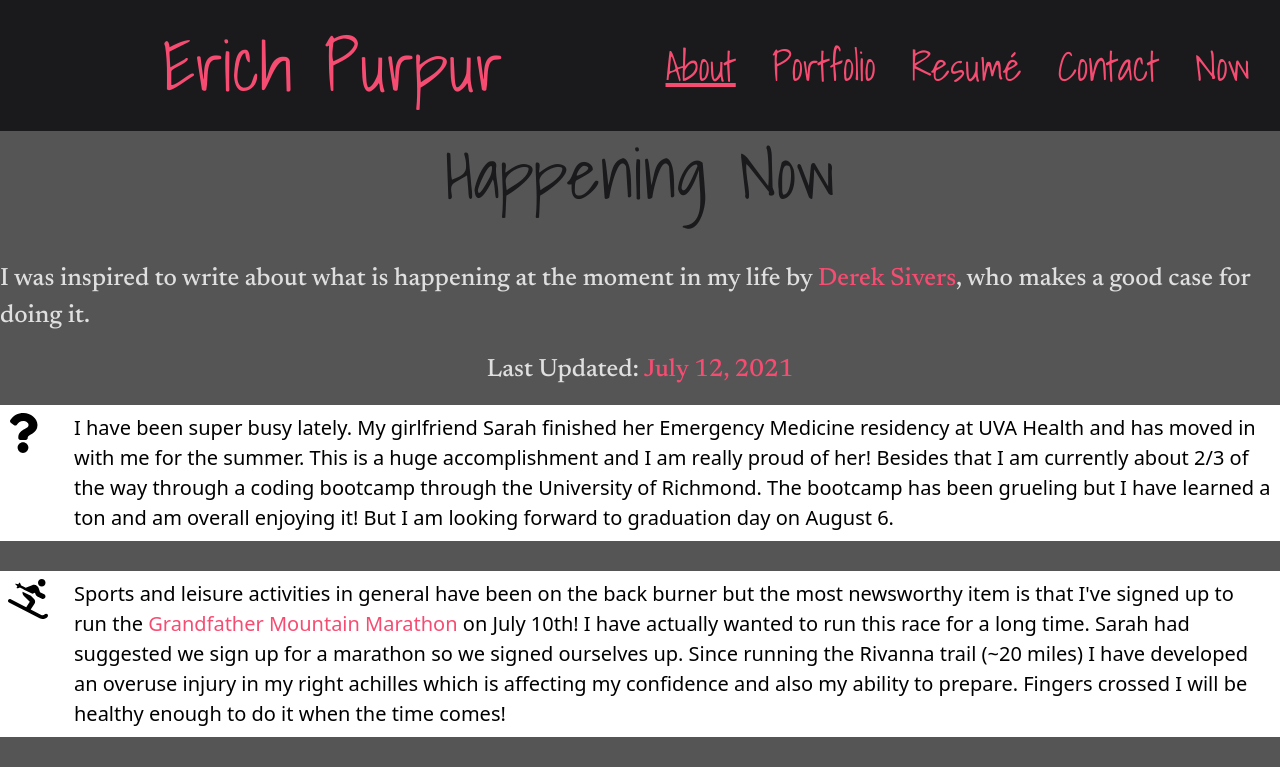
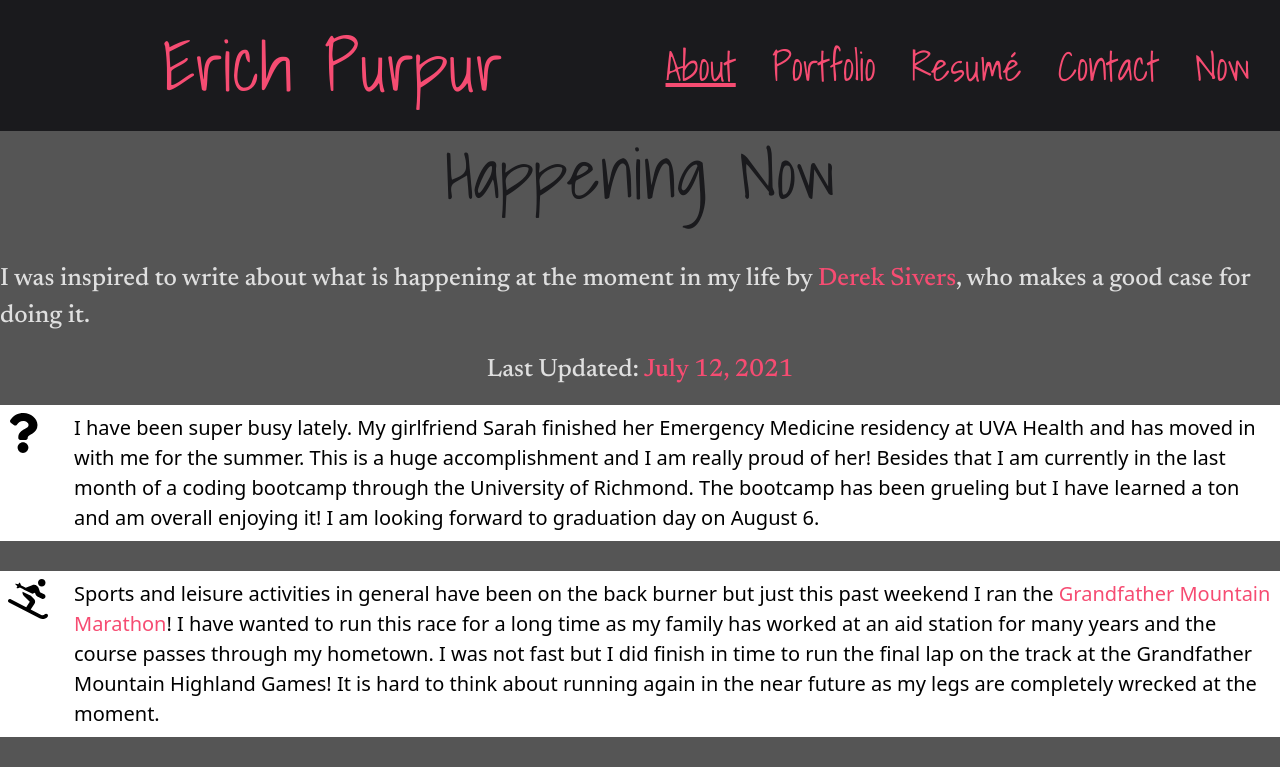
Before and after one commit to epurpur/ReactPortfolio, a React (Create React App) app: page /Now in a window 1280 px wide. Shown: the top 773 px of the page. Built offline with nearby package versions, Linux system fonts and the light colour scheme.

Commit message:
finalizing text of now section

```diff
--- a/src/components/Now.js
+++ b/src/components/Now.js
@@ -24,14 +24,14 @@ const Now = () => {
                     <tbody>
                         <tr>
                             <th scope="row"><FontAwesomeIcon icon={faQuestion} size='2x'/></th>
-                            <td>I have been super busy lately. My girlfriend Sarah finished her Emergency Medicine residency at UVA Health and has moved in with me for the summer. This is a huge accomplishment and I am really proud of her! Besides that I am currently about 2/3 of the way through a coding bootcamp through the University of Richmond.
-                            The bootcamp has been grueling but I have learned a ton and am overall enjoying it! But I am looking forward to graduation day on August 6.</td>
+                            <td>I have been super busy lately. My girlfriend Sarah finished her Emergency Medicine residency at UVA Health and has moved in with me for the summer. This is a huge accomplishment and I am really proud of her! Besides that I am currently in the last month of a coding bootcamp through the University of Richmond.
+                            The bootcamp has been grueling but I have learned a ton and am overall enjoying it! I am looking forward to graduation day on August 6.</td>
                         </tr>
                         <br></br>
                         <tr>
                             <th scope="row"><FontAwesomeIcon icon={faSkiing} size='2x'/></th>
-                            <td>Sports and leisure activities in general have been on the back burner but the most newsworthy item is that I've signed up to run the <a href="https://grandfathermtnmarathon.com/">Grandfather Mountain Marathon</a> on July 10th! I have actually wanted to run this race for a long time.
-                            Sarah had suggested we sign up for a marathon so we signed ourselves up. Since running the Rivanna trail (~20 miles) I have developed an overuse injury in my right achilles which is affecting my confidence and also my ability to prepare. Fingers crossed I will be healthy enough to do it when the time comes! </td>
+                            <td>Sports and leisure activities in general have been on the back burner but just this past weekend I ran the <a href="https://grandfathermtnmarathon.com/">Grandfather Mountain Marathon</a>! I have wanted to run this race for a long time as my family has worked at an aid station for many years and
+                            the course passes through my hometown. I was not fast but I did finish in time to run the final lap on the track at the Grandfather Mountain Highland Games! It is hard to think about running again in the near future as my legs are completely wrecked at the moment.</td>
                         </tr>
                         <br></br>
                         <tr>
```
